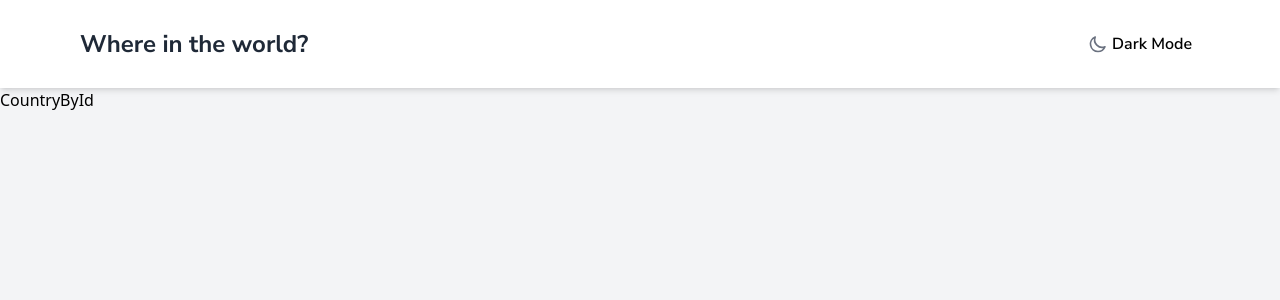
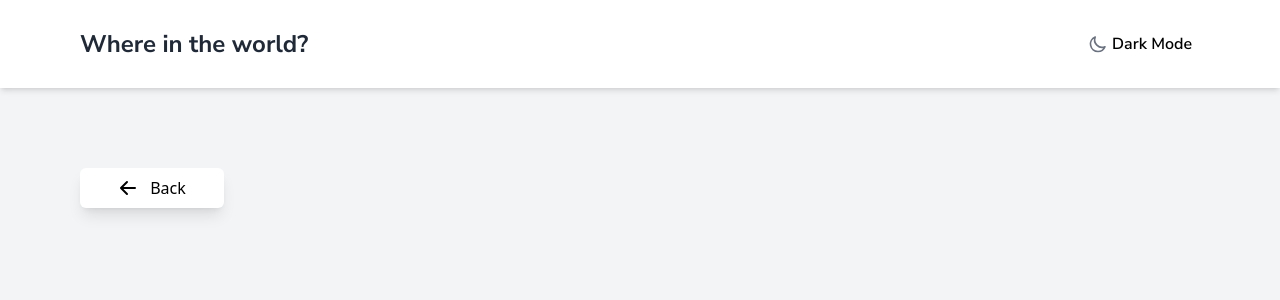
Before and after one commit to EslimDaga/react-country-app, a React (Create React App) app: page /country/1 in a window 1280 px wide. Shown: the top 300 px of the page. Built offline with nearby package versions, Linux system fonts and the light colour scheme; no server answers.

Commit message:
Primeros retoques a la vista

```diff
--- a/src/views/CountryById.jsx
+++ b/src/views/CountryById.jsx
@@ -1,7 +1,28 @@
+import { ArrowLeftIcon } from "@heroicons/react/solid";
+import axios from "axios";
+import { useEffect } from "react";
+import { Link, useParams } from "react-router-dom";
+
 const CountryById = () => {
+
+  let { name } = useParams();
+
+  useEffect(() => {
+    axios.get(`https://restcountries.com/v3.1/name/${name}`)
+      .then(({ data }) => {
+        console.log(data);
+      })
+  },[name])
+
   return (
-    <div>CountryById</div>
-  )
+    <section className="flex-1 overflow-y-auto w-full">
+      <div className="py-20 pl-6 sm:px-6 md:px-6 lg:px-20">
+        <Link to="/" className="w-36 h-10 flex justify-center items-center bg-white px-6 py-2 rounded-md shadow-lg">
+          <ArrowLeftIcon className="w-5 mr-3" /> Back
+        </Link>
+      </div>
+    </section>
+  );
 }
 
 export default CountryById;
```
